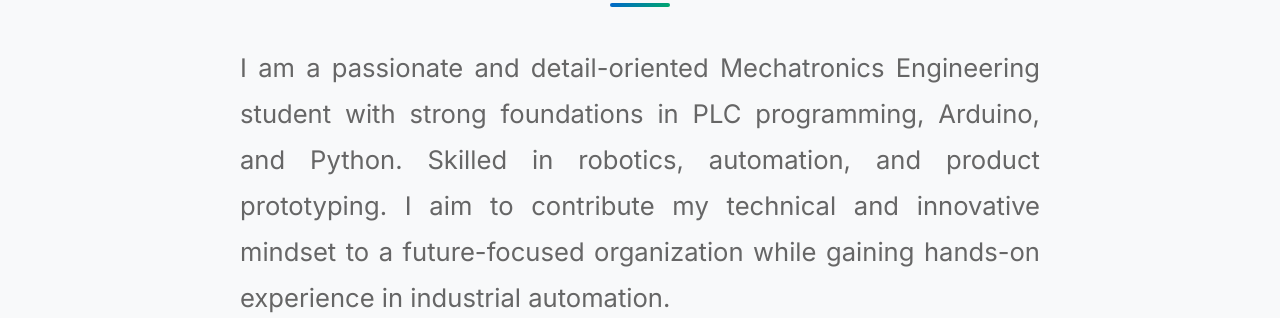
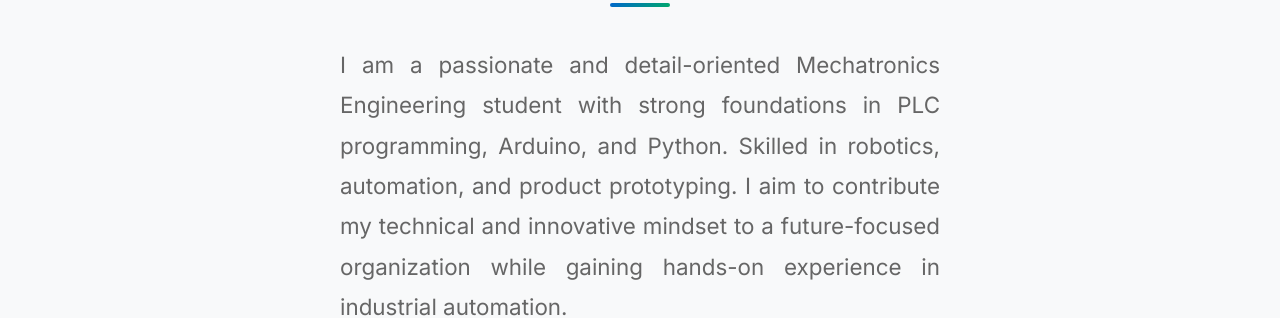
Before and after one commit to tamilan12th/thamaraiselvan-portfolio, a website: page index.html in a window 1280 px wide. Shown: the part 643-961 px from the top of the page. Drawn offline with Linux system fonts and the light colour scheme.

Commit message:
Update style.css

```diff
--- a/style.css
+++ b/style.css
@@ -371,11 +371,12 @@ body {
 /* About Section */
 .about-content {
   max-width: 800px;
+  max-width: 600px;
   margin: 0 auto;
 }
 
 .about-description {
-  font-size: 1.6rem;
+  font-size: 1.4rem;
   line-height: 1.8;
   margin-bottom: 3rem;
   text-align: justify;
```
